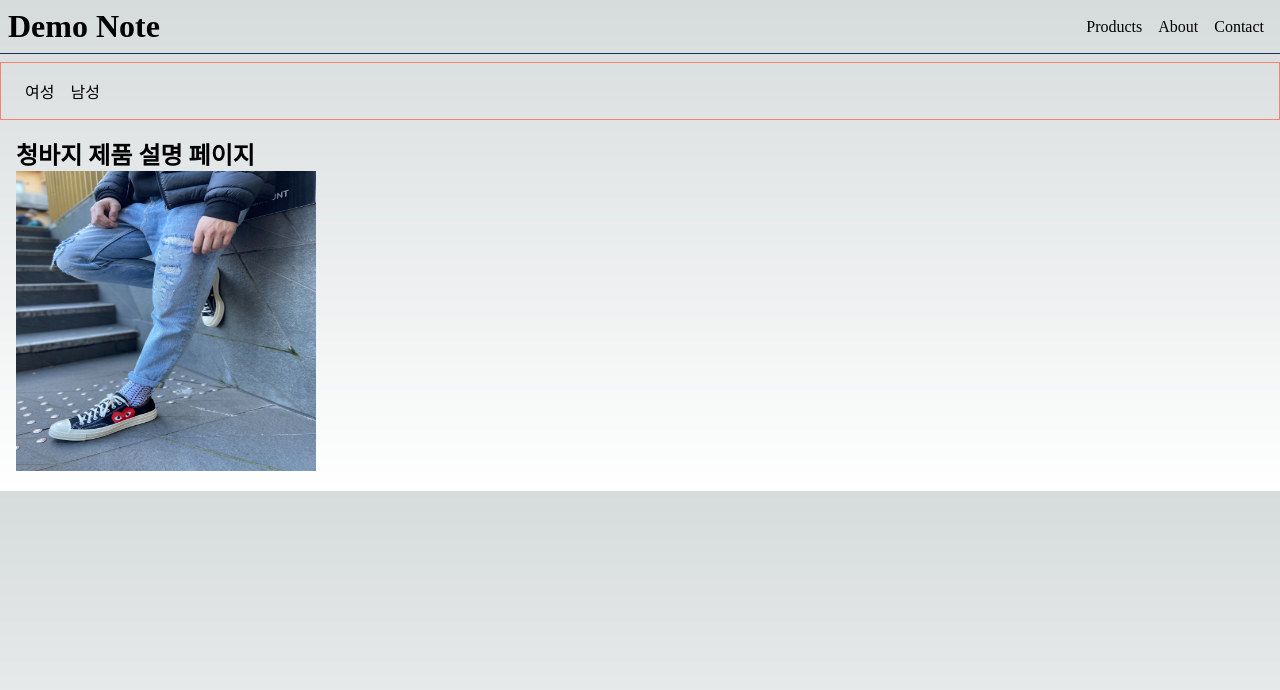
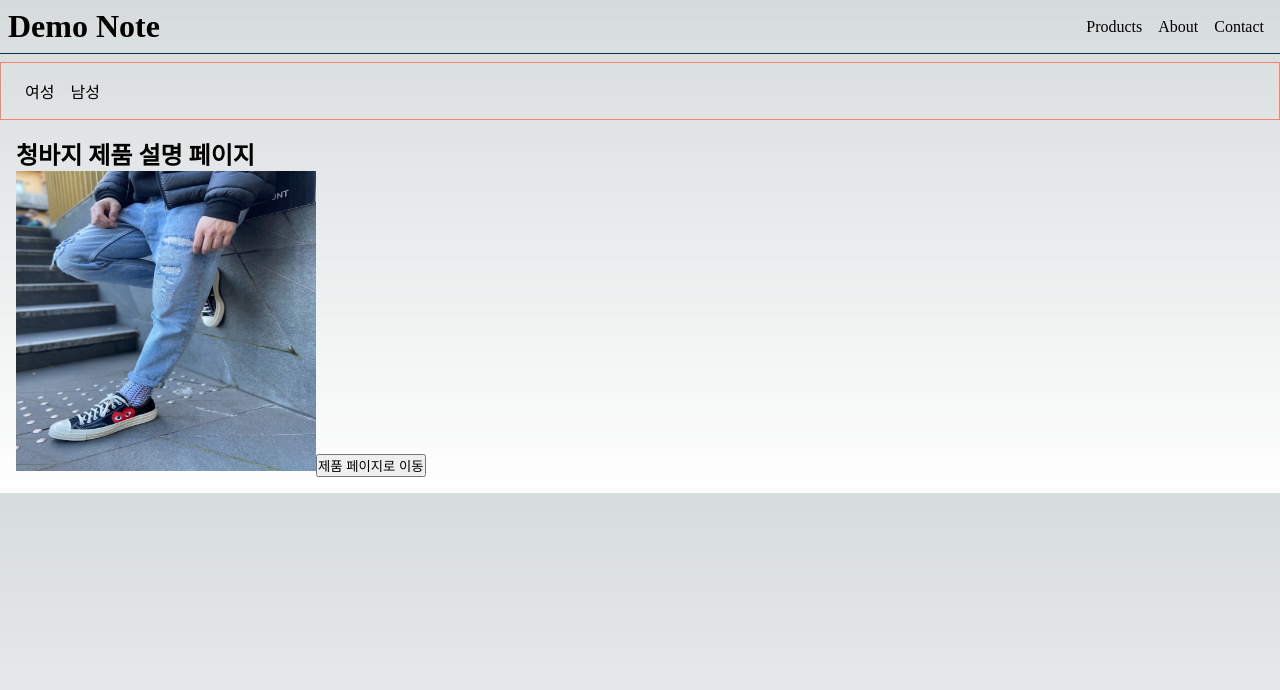
Before and after one commit to smyn95/next13, a Next.js app: page /products/1234 in a window 1280 px wide. Shown: the top 690 px of the page. Built offline with nearby package versions, Linux system fonts and the light colour scheme.

Commit message:
hydration SSR + CSR
- CSR 컴포넌트 분리

```diff
--- a/src/app/products/[slug]/page.tsx
+++ b/src/app/products/[slug]/page.tsx
@@ -1,6 +1,7 @@
 import Image from 'next/image';
 import { getProduct, getProducts } from '../../../service/products';
-import { notFound } from 'next/navigation';
+import { redirect } from 'next/navigation';
+import GoProductsButton from '@/components/GoProductsButton';
 
 // export const revalidate = 3;
 
@@ -20,7 +21,8 @@
     const product = await getProduct(slug);
 
     if (!product) {
-        notFound();
+        redirect('/products');
+        // notFound();
     }
 
     // 서버 파일에 있는 데이터중 해당 제품의 정보를 찾아서 그걸 보여줌
@@ -28,6 +30,7 @@
         <>
             <h1>{product.name} 제품 설명 페이지</h1>
             <Image src={`/images/${product.img}`} alt={product.name} width={300} height={300} />
+            <GoProductsButton />
         </>
     );
 }
--- /dev/null
+++ b/src/components/GoProductsButton.tsx
@@ -0,0 +1,18 @@
+'use client';
+
+import { useRouter } from 'next/navigation';
+
+export default function GoProductsButton() {
+    const router = useRouter();
+    return (
+        <>
+            <button
+                onClick={() => {
+                    router.push('/products');
+                }}
+            >
+                제품 페이지로 이동
+            </button>
+        </>
+    );
+}
```
